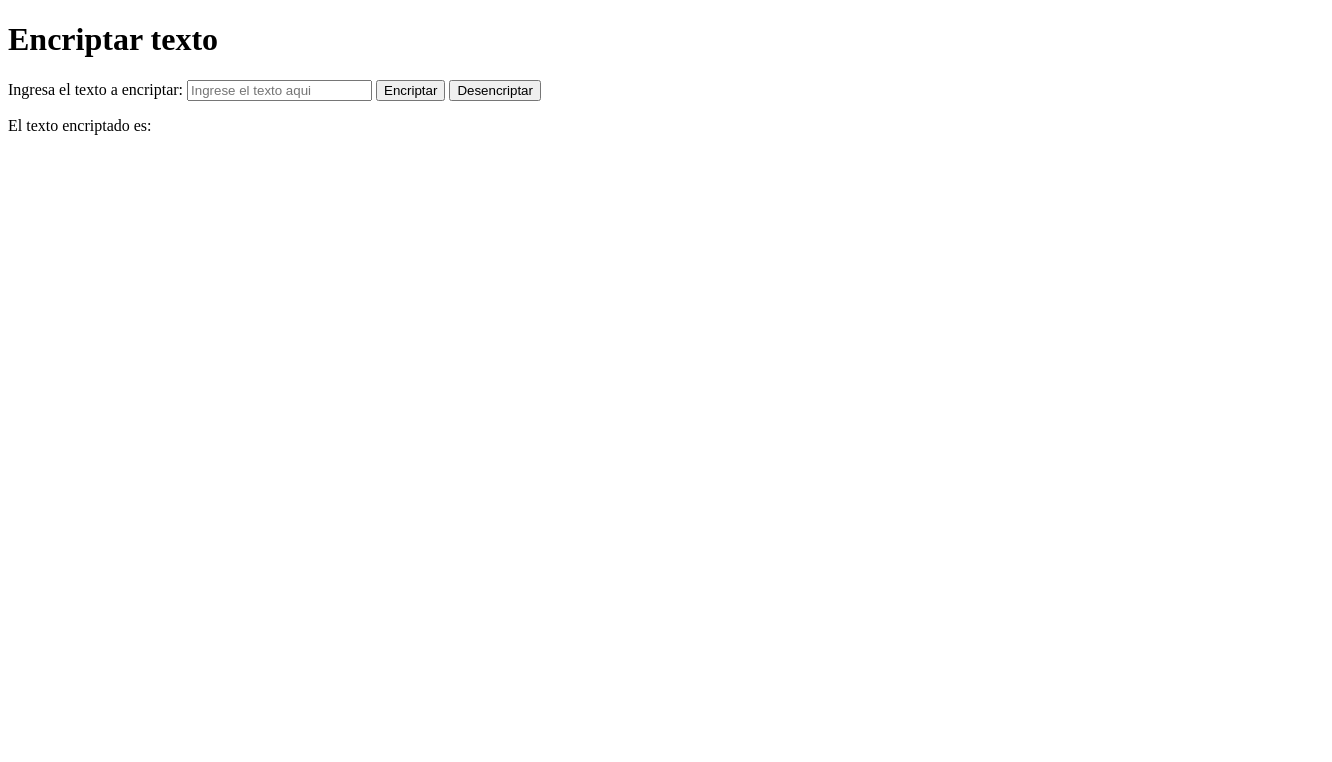
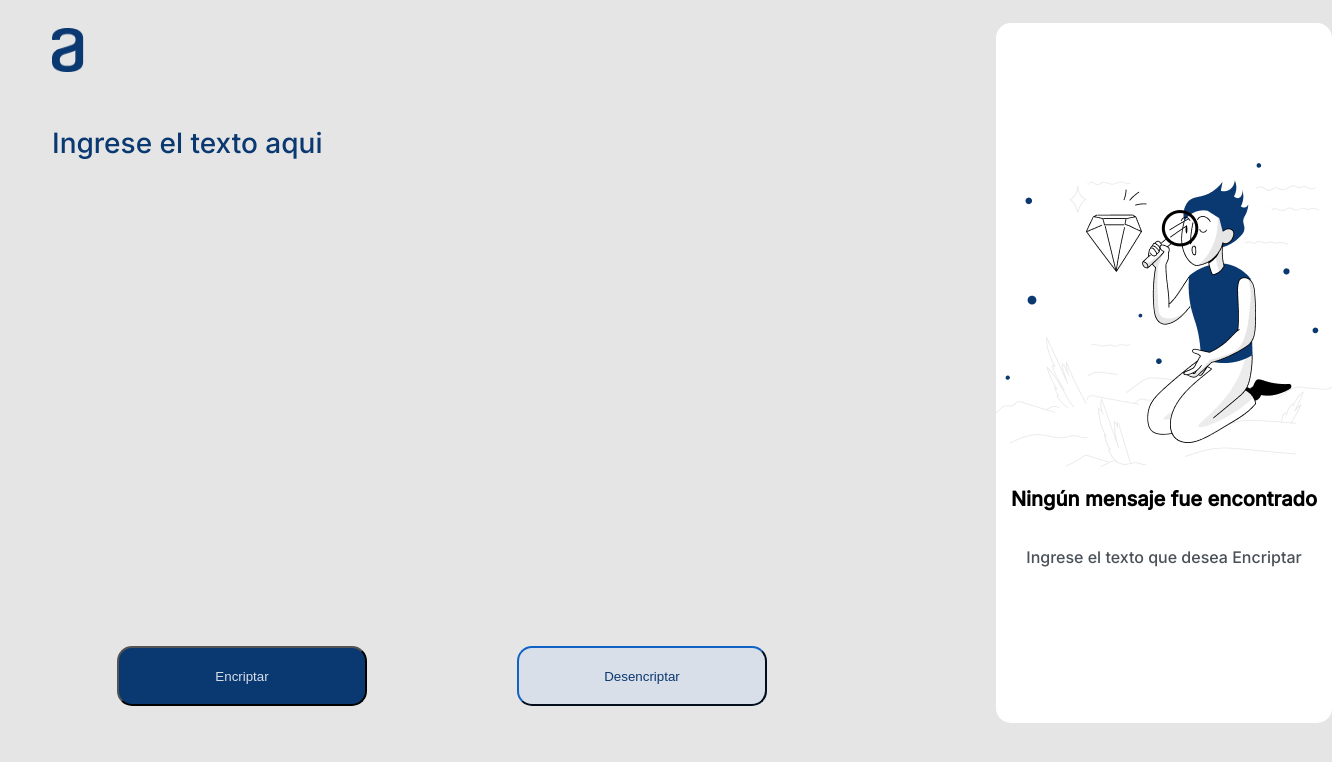
Before and after one commit to CamSandoval/CamSandoval.github.io, a plain HTML site: page src/main.html in a window 1280 px wide. Shown: the whole page, 1332 px wide, since content can reach past the window. Drawn offline with Linux system fonts and the light colour scheme.

Commit message:
Segunda version del encriptador

```diff
--- a/src/main.html
+++ b/src/main.html
@@ -8,13 +8,22 @@
     <title>Encriptar texto</title>
 </head>
 <body>
-    <div>
-        <h1>Encriptar texto</h1>
-        <label for="input-texto">Ingresa el texto a encriptar:</label>
-        <input type="text" id="input-texto" placeholder="Ingrese el texto aqui">
-        <button id="Button-Encriptar">Encriptar</button>
-        <button id="Button -Desencriptar">Desencriptar</button>
-        <p>El texto <span id="opcion-desencriptado"></span>encriptado es: <span id="texto-encriptado"></span></p>
+    <div id="input">
+        <img src="../logos/Logo-1.png" alt="logo-alura">
+        <textarea name="input" id="input-texto"  placeholder="Ingrese el texto aqui"></textarea>
+        <div id="buttons">
+            <button id="Button-Encriptar">Encriptar</button>
+            <button id="Button -Desencriptar">Desencriptar</button>
+        </div>
+    </div>
+
+    <div id="output">
+        <p id="text-output" class=""><span id="opcion-desencriptado"></span><span id="texto-encriptado"></span></p>
+        <div id="texts" class="">
+            <img src="../logos/Muñeco.png" alt="muñeco" id="img-oputput" >
+            <p>Ningún mensaje fue encontrado</p>
+            <p>Ingrese el texto que desea Encriptar</p>
+        </div>
     </div>
 <script src="./src.js"></script>
 </body>
--- a/src/src.js
+++ b/src/src.js
@@ -1,5 +1,7 @@
 const buttonEncriptar = document.getElementById('Button-Encriptar');
-const buttonDesencriptar = document.getElementById('Button -Desencriptar')
+const buttonDesencriptar = document.getElementById('Button -Desencriptar');
+const textsOputput= document.getElementById('texts');
+const output = document.getElementById('text-output');
 
 buttonEncriptar.addEventListener('click',encriptarTexto);
 buttonDesencriptar.addEventListener('click',desencriptarTexto);
@@ -14,6 +16,7 @@ function encriptarTexto() {
     }
     const inputTexto = document.getElementById('input-texto').value;
     let textoEncriptado = '';
+    const textsIsClosed = textsOputput.classList.contains('inactive');
     for (let i = 0; i < inputTexto.length; i++) {
         if (vocales.a.some( item => item == inputTexto[i])/*'a' || inputTexto[i] === 'A'|| inputTexto[i] === 'á'|| inputTexto[i] === 'Á'*/) {
             textoEncriptado += 'ai';
@@ -29,13 +32,19 @@ function encriptarTexto() {
             textoEncriptado += inputTexto[i];
         }
     }
+
+    if(!textsIsClosed){
+        textsOputput.classList.add('inactive');
+        output.classList.add('add-heigth');
+    }
     document.getElementById('texto-encriptado').innerText = textoEncriptado;
-    document.getElementById('opcion-desencriptado').innerText = '';
+    document.getElementById('opcion-desencriptado').innerHTML = 'El texto encriptado es: <br></br>';
 }
 
 function desencriptarTexto() {
     const inputTextoEncriptado = document.getElementById('input-texto').value;
     let textoDesencriptado = '';
+    const textsIsClosed = textsOputput.classList.contains('inactive');
     for (let i = 0; i < inputTextoEncriptado.length; i++) {
         /*if (inputTextoEncriptado[i] === 'a' && inputTextoEncriptado[i+1] === 'i' ) {
             textoDesencriptado += 'a';
@@ -60,7 +69,10 @@ function desencriptarTexto() {
             textoDesencriptado += inputTextoEncriptado[i];
         }
     }
-
-    document.getElementById('texto-encriptado').innerText = textoDesencriptado
-    document.getElementById('opcion-desencriptado').innerText = 'des';
+    if(!textsIsClosed){
+        textsOputput.classList.add('inactive');
+        output.classList.add('add-heigth');
+    }
+    document.getElementById('texto-encriptado').innerText = textoDesencriptado;
+    document.getElementById('opcion-desencriptado').innerHTML = 'El texto desencriptado es: <br></br>';
 }
--- a/src/style.css
+++ b/src/style.css
@@ -0,0 +1,104 @@
+@import url('https://fonts.googleapis.com/css2?family=Inter:wght@500&display=swap');
+body{
+    display: flex;
+    background-color: #E5E5E5;
+}
+#input{
+    width: 1000px;
+    height: 700px;
+}
+
+#input img{
+    height: 44px;
+    width: 120px;
+    border-radius: 0px;
+    display: inline;
+    margin-top: 20px;
+
+}
+#input-texto{
+    border: none;
+    width: 880px;
+    height: 350px;
+    padding: 0 44px;
+    background-color: inherit;
+    font-family: 'Inter', sans-serif;
+    font-size: 28px;
+    color: #0A3871;
+    margin: 50px 0;
+    vertical-align: top;
+    resize: none;
+    outline: none;
+}
+
+#input-texto::placeholder{
+    font-family: 'Inter', sans-serif;
+    font-size: 28px;
+    font-weight: 400;
+    text-align: start;
+    color: #0A3871;
+}
+#buttons{
+    display: flex;
+    justify-content: center;
+    margin-top: 120px;
+    margin-left: 50px;
+}
+button{
+    width: 250px;
+    height: 60px;
+    margin-right: 150px;
+    border-radius: 15px;
+}
+
+#buttons :nth-child(1){
+    background: #0A3871;
+    color: #D8DFE8;
+}
+
+#buttons :nth-child(2){
+    background: #D8DFE8;
+    color: #0A3871;
+    border-color: #0A3871
+}
+#output{
+    display: flex;
+    justify-content: center;
+    align-items: center;
+    font-family: 'Inter', sans-serif;
+    width: 400px;
+    height: 700px;
+    background-color: #FFFFFF;
+    margin-left: 20px;
+    border-radius: 15px;
+    margin-top: 15px;
+}
+#text-output{
+    font-size: 20px;
+    color: #495057;
+}
+#texts{
+    display: flex;
+    flex-direction: column;
+    align-items: center;
+}
+
+#img-oputput{
+    height: 304px;
+    width: 336px;
+}
+#output .inactive {
+    display: none;
+}
+.add-heigth{
+    width: 320px;
+    height: inherit;
+}
+#texts :nth-child(2){
+    font-size: 20px;
+    font-weight: bold;
+}
+#texts :nth-child(3){
+    color: #495057;
+    ;
+}
```
